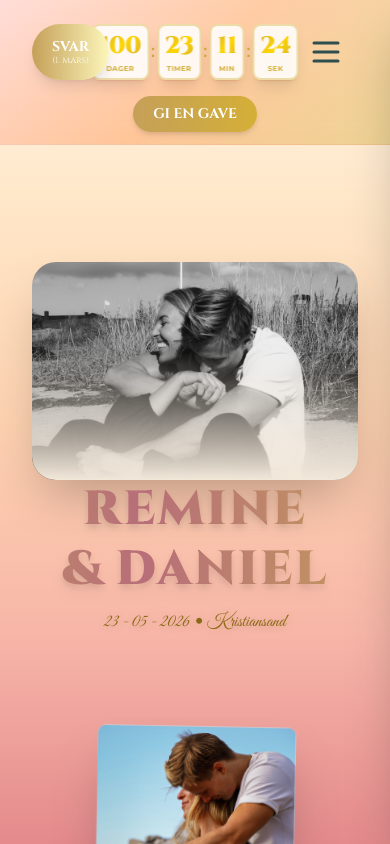
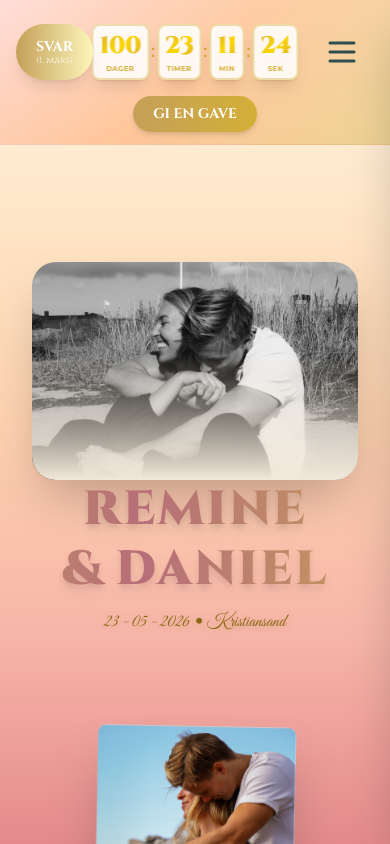
Before and after one commit to danielberling-db/bryllup-final, a React (Vite) app: page / in a window 390 px wide. Shown: the top 844 px of the page. Built offline with nearby package versions, Linux system fonts and the light colour scheme.

Commit message:
Fikset overlapping i header og tekst-kontrast

```diff
--- a/src/App.jsx
+++ b/src/App.jsx
@@ -126,12 +126,12 @@ function App() {
         `}
       >
         {/* Navigation with Countdown - Sunset Gradient Header */}
-        <nav className="fixed top-0 left-0 w-full z-50 px-5 md:px-8 pt-5 md:pt-4 pb-3 md:pb-3 transition-all duration-300 backdrop-blur-md border-b border-antique-gold/20" style={{
+        <nav className="fixed top-0 left-0 w-full z-50 pt-5 md:pt-4 pb-3 md:pb-3 transition-all duration-300 backdrop-blur-md border-b border-antique-gold/20" style={{
           background: `linear-gradient(135deg, rgba(255, 182, 193, ${scrollY > 50 ? 0.85 : 0.4}), rgba(255, 140, 66, ${scrollY > 50 ? 0.85 : 0.4}), rgba(212, 175, 55, ${scrollY > 50 ? 0.85 : 0.4}))`
         }}>
            {/* Top Row: SVAR, Countdown, Menu */}
-           <div className="flex justify-between w-full items-center relative">
-             <div className="flex items-center flex-shrink-0 z-10 ml-3 md:ml-0">
+           <div className="flex justify-between items-center w-full px-4 md:px-8 relative">
+             <div className="flex-none z-10">
                <a
                  href="https://forms.gle/g58x6q98UHBacM6z7"
                  target="_blank"
@@ -148,7 +148,7 @@ function App() {
                href="https://www.onskelister.no/liste?id=Wn6HUmvekcuEJKmi63ky"
                target="_blank"
                rel="noopener noreferrer"
-               className="absolute left-1/2 transform -translate-x-1/2 flex items-center gap-0.5 md:gap-3 z-0 cursor-pointer"
+               className="absolute left-1/2 -translate-x-1/2 flex items-center gap-0.5 md:gap-3 z-0 cursor-pointer"
              >
              {[
                { label: 'DAGER', value: timeLeft.days },
@@ -176,7 +176,7 @@ function App() {
              ))}
              </a>
 
-             <div className="flex items-center justify-end flex-shrink-0 z-10 mr-3 md:mr-0">
+             <div className="flex-none z-10">
                <button
                  onClick={() => setMenuOpen(!menuOpen)}
                  className="p-3.5 md:p-5 text-deep-charcoal hover:text-antique-gold marshmallow-transform flex items-center justify-center"
```
